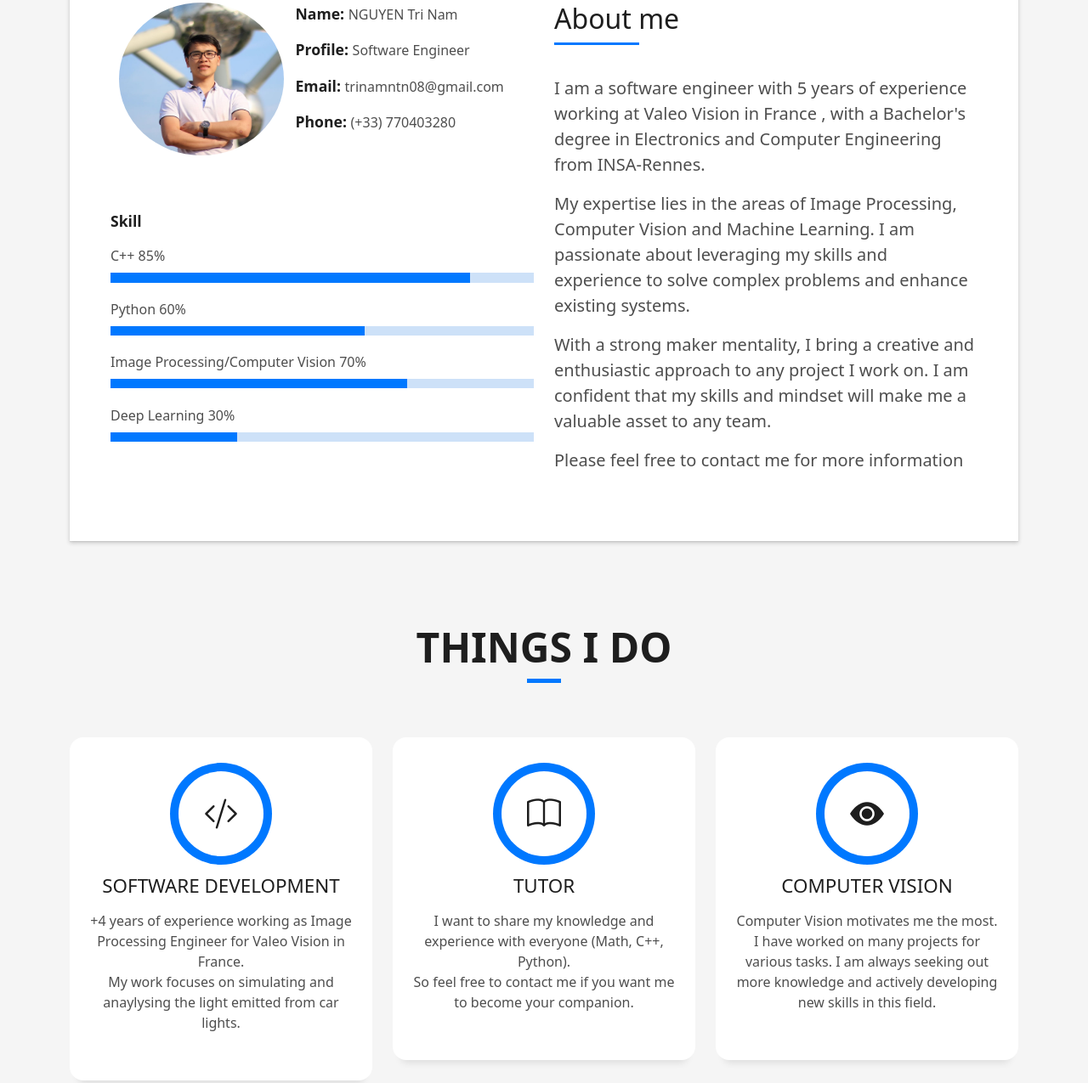
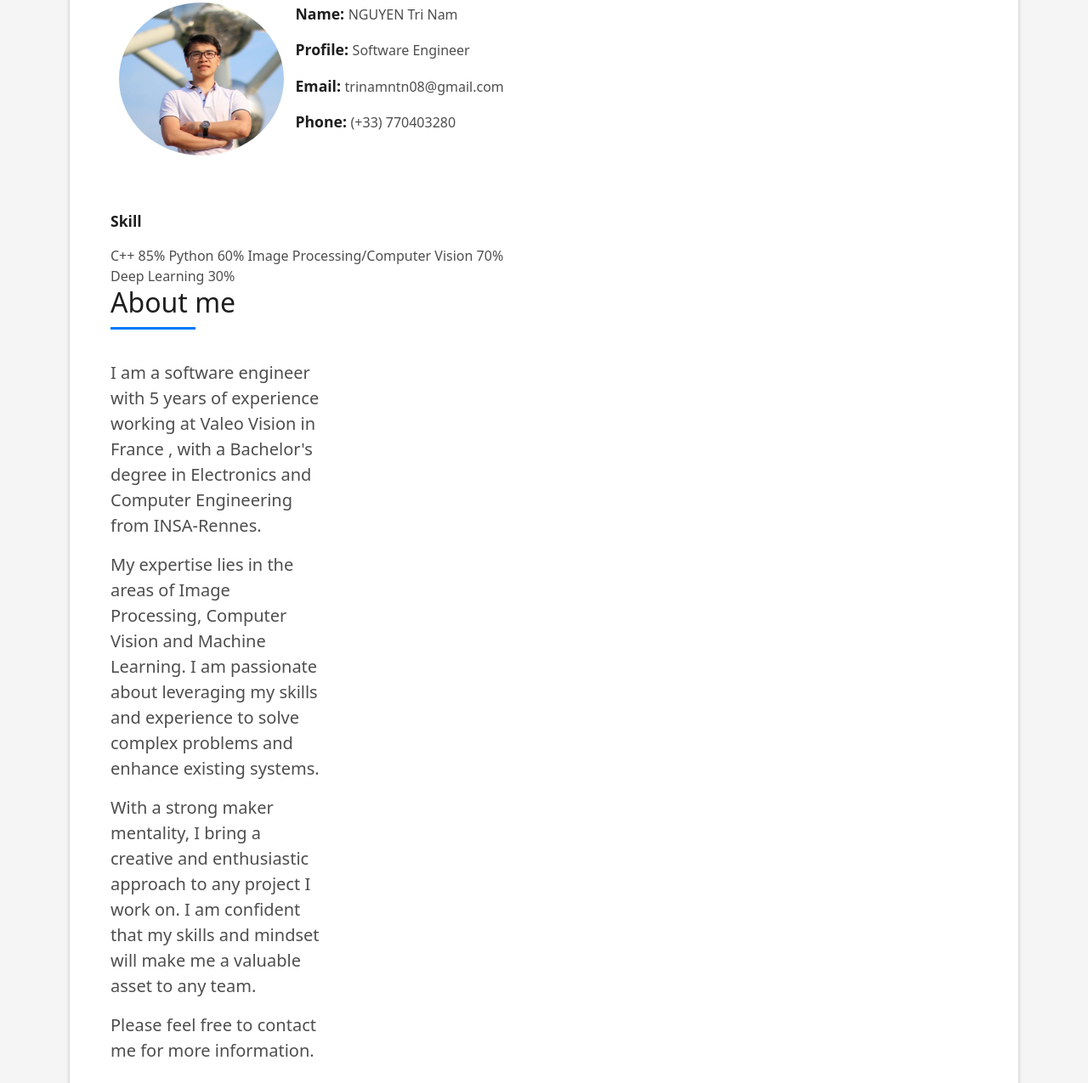
Before and after one commit to trinamntn08/portfolio, a plain HTML site: page index.html in a window 1280 px wide. Shown: the part 925-2200 px from the top of the page at 85% size. Drawn offline with Linux system fonts and the light colour scheme.

Commit message:
change text

```diff
--- a/index.html
+++ b/index.html
@@ -98,23 +98,10 @@
                   <div class="skill-mf">
                     <p class="title-s">Skill</p>
                     <span>C++</span> <span class="pull-right">85%</span>
-                    <div class="progress">
-                      <div class="progress-bar" role="progressbar" style="width: 85%;" aria-valuenow="85" aria-valuemin="0" aria-valuemax="100"></div>
-                    </div>
                     <span>Python</span> <span class="pull-right">60%</span>
-                    <div class="progress">
-                      <div class="progress-bar" role="progressbar" style="width: 60%" aria-valuenow="60" aria-valuemin="0" aria-valuemax="100"></div>
-                    </div>
                     <span>Image Processing/Computer Vision</span> <span class="pull-right">70%</span>
-                    <div class="progress">
-                      <div class="progress-bar" role="progressbar" style="width: 70%" aria-valuenow="70" aria-valuemin="0" aria-valuemax="100"></div>
-                    </div>
                     <span>Deep Learning</span> <span class="pull-right">30%</span>
-                    <div class="progress">
-                      <div class="progress-bar" role="progressbar" style="width: 30%" aria-valuenow="30" aria-valuemin="0" aria-valuemax="100"></div>
-                    </div>
                   </div>
-                </div>
 
                 <div class="col-md-6">
                   <div class="about-me pt-4 pt-md-0">
@@ -135,7 +122,7 @@
                       With a strong maker mentality, I bring a creative and enthusiastic approach to any project I work on.
                       I am confident that my skills and mindset will make me a valuable asset to any team.
                     </p>
-					          <p class="lead">Please feel free to contact me for more information</p>
+					          <p class="lead">Please feel free to contact me for more information.</p>
                   </div>
                 </div>
               </div>
```
